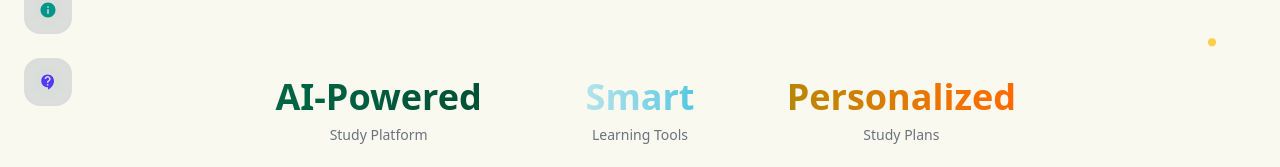
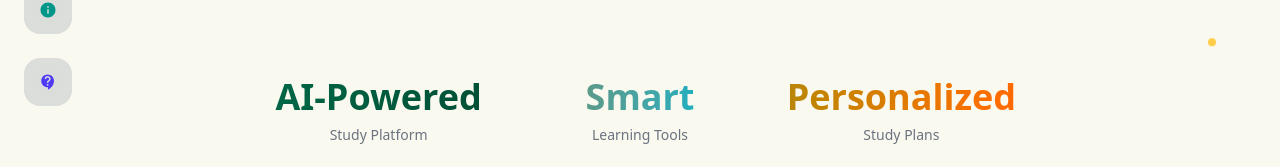
Before and after one commit to Anshpatel2434/PrepToDo, a React (Vite) app in the folder apps/web/: page / in a window 1280 px wide. Shown: the part 382-549 px from the top of the page. Built offline with nearby package versions, Linux system fonts and the light colour scheme.

Commit message:
Centralize color tokens; accessible palette for UI

```diff
--- a/apps/web/src/index.css
+++ b/apps/web/src/index.css
@@ -43,12 +43,12 @@
      ───────────────────────────────────────────────────────────────────────── */
   --color-brand-primary-light: #006747;    /* Academic Teal - darker for white text readability */
   --color-brand-primary-hover-light: #004f35;
-  --color-brand-secondary-light: #e0f2f1;  /* Soft Teal - for highlights/selections */
+  --color-brand-secondary-light: #6b8e6b;  /* Sage green - visible on Warm Alabaster, matches teal theme, good for text */
   --color-brand-accent-light: #b8860b;     /* Bronze Gold - for text/icons (never bright yellow) */
 
   --color-brand-primary-dark: #22c55e;     /* Teal for dark theme */
   --color-brand-primary-hover-dark: #16a34a;
-  --color-brand-secondary-dark: #064e3b;   /* Dark teal for dark theme */
+  --color-brand-secondary-dark: #7a9567;   /* Darker sage green for dark theme, complementary to light theme */
   --color-brand-accent-dark: #fbbf24;      /* Warmer gold for dark theme */
 
   /* ─────────────────────────────────────────────────────────────────────────
```
